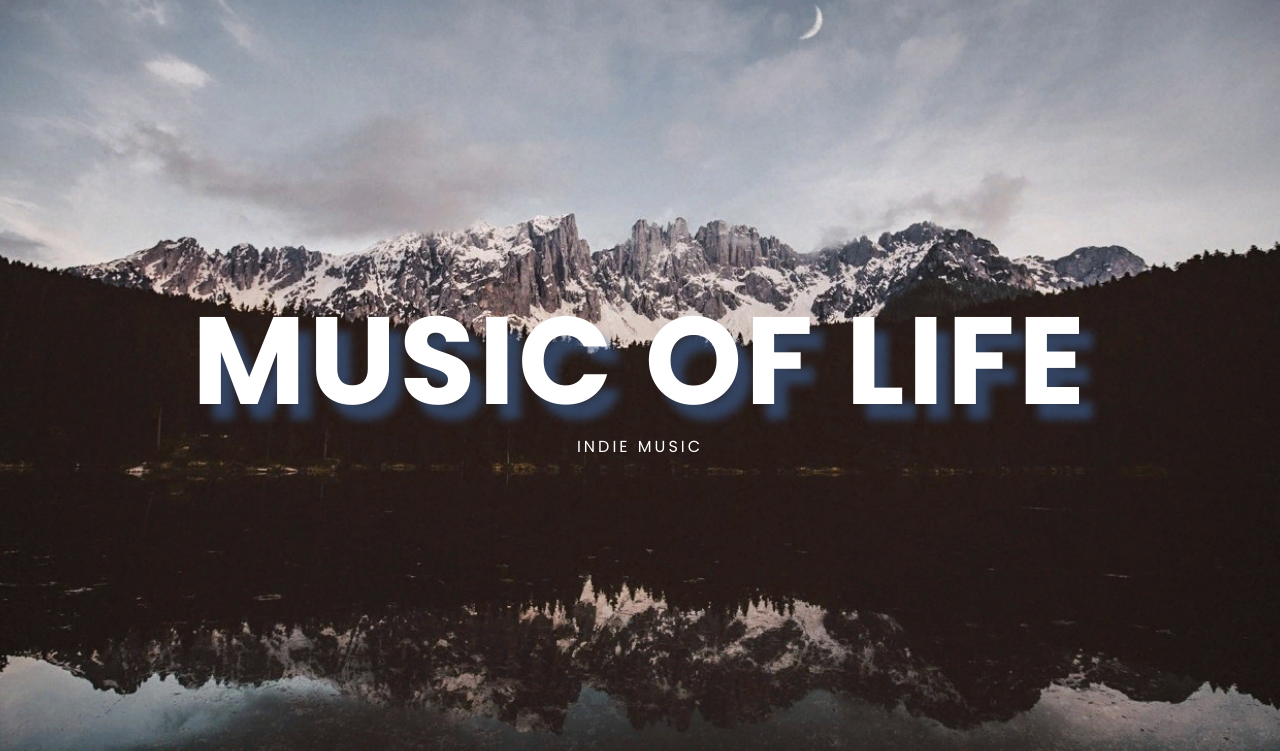
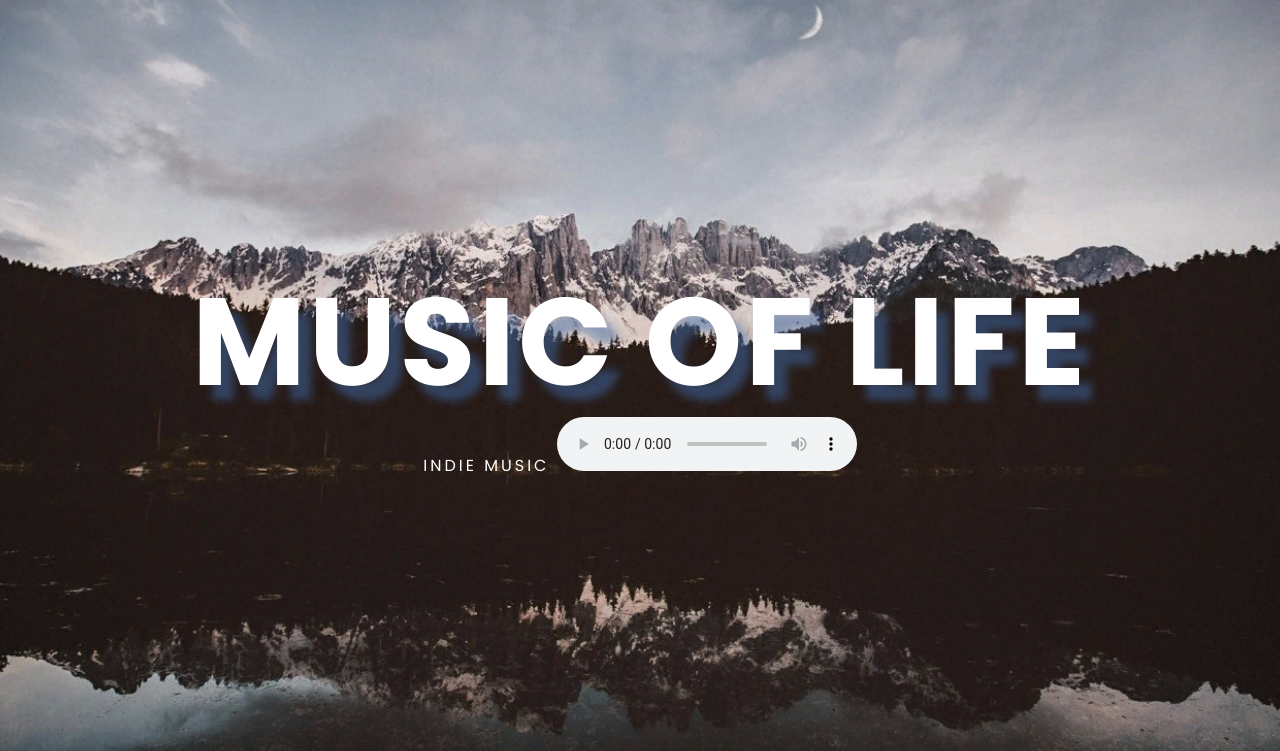
Before and after one commit to sashkamu/sashkamu.github.io, a plain HTML site: page index.html in a window 1280 px wide. Shown: the part 77-828 px from the top of the page. Drawn offline with nearby package versions, Linux system fonts and the light colour scheme.

Commit message:
434
4234

```diff
--- a/index.html
+++ b/index.html
@@ -56,13 +56,12 @@
 			</header>
 			<!-- End Header Area -->
 
-                    <bgsound src="music.mp3" loop="1" balance="0" volume="100">
 					<div class="row fullscreen align-items-center justify-content-center" style="height: 735px;">
 						<div class="col-lg-10">
 							<div class="banner-content text-center">
 								<h1 class="text-uppercase text-white">music of life</h1>
 								<p class="text-uppercase mx-auto">
-									Indie Music
+									Indie Music <audio controls><source src="/audio/music.mp3"></audio>
 								</p>
 							</div>
 						</div>
```
